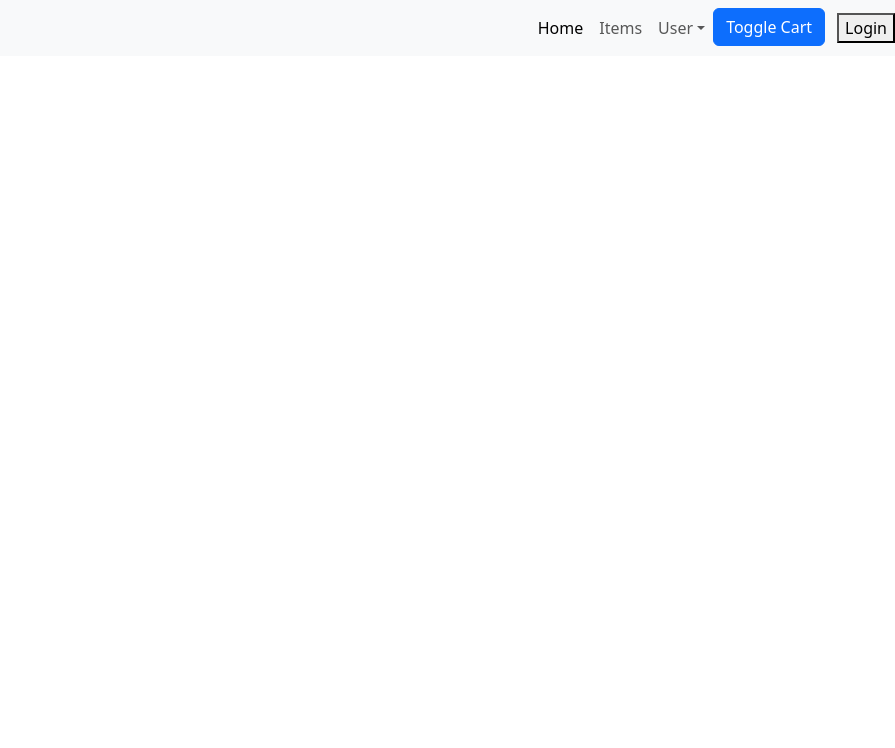
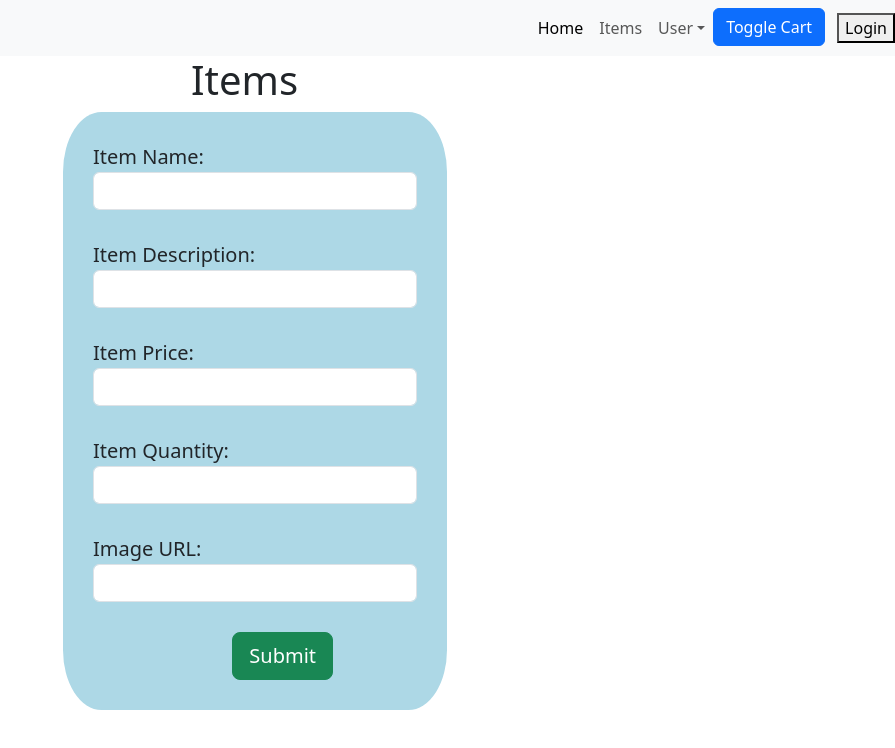
Before and after one commit to ZMichaelaK/Kazmjk, a React (Create React App) app: page /update/1 in a window 1280 px wide. Shown: the top 748 px of the page, without its empty margins (385-1280 px from the left). Built offline with nearby package versions, Linux system fonts and the light colour scheme; no server answers.

Commit message:
added working edit function

```diff
--- a/src/App.js
+++ b/src/App.js
@@ -84,7 +84,7 @@ function App() {
         <Routes>
           <Route path="/" element={<Homepage />} />
           <Route path="/Items" element={<ItemPage />} />
-          <Route path="/Update" element={<ItemEdit/>} />
+          <Route path="/update/:id" element={<ItemEdit/>} />
         </Routes>
       </Router>
     </header>
--- a/src/Components/Item/ItemEdit.jsx
+++ b/src/Components/Item/ItemEdit.jsx
@@ -1,8 +1,102 @@
+import axios from "axios";
+import { useEffect, useState } from "react";
+import { useParams, useNavigate } from "react-router-dom";
 function ItemEdit() {
+    const [itemName, setItemName] = useState("");
+  const [itemDescription, setItemDescription] = useState("");
+  const [price, setPrice] = useState("");
+  const [quantity, setQuantity] = useState("");
+  const [items, setItems] = useState([]);
+  const [imageUrl, setImageUrl] = useState("");
+  const [submittedItem, setSubmittedItem] = useState([]);
+  const params = useParams();
+  const navigate = useNavigate();
+
+  useEffect(() => {
+    axios.get("http://localhost:8085/item/get/" + params.id)
+    .then((res) => {
+        console.log(res);
+        setImageUrl(res.data.imageUrl);
+        setItemName(res.data.itemName);
+        setItemDescription(res.data.itemDescription);
+        setPrice(res.data.price);
+        setQuantity(res.data.quantity);
+    }).catch(err => console.error(err))
+}, []);
+
+  function updateItem (){
+    axios.put("http://localhost:8085/item/update/" + params.id, {
+        itemName,
+        itemDescription,
+        price,
+        quantity,
+        items,
+        imageUrl
+    })
+    .then(response =>
+        navigate(-1))
+    .catch(err => console.error(err))
+    }
     return (
         <div>
+            <h1 style={{textAlign: "center"}}>Items &nbsp;</h1>
+      <form style={{margin: "auto", maxWidth: "30%", fontSize: "20px", backgroundColor: "lightBlue", padding: "30px", borderRadius: "10%"}} onSubmit={e => {
+        e.preventDefault();
+        updateItem();
+      }}>
+        <label htmlFor="itemName">Item Name: </label>
+        <input
+          value={itemName}
+          onChange={(e) => setItemName(e.target.value)}
+          id="itemName"
+          type="text"
+          className="form-control"
+        />
+        <br />
+        <label htmlFor="itemDescription">Item Description: </label>
+        <input
+          value={itemDescription}
+          onChange={(e) => setItemDescription(e.target.value)}
+          id="itemDescription"
+          type="text"
+          className="form-control"
+        />
+        <br />
+        <label htmlFor="itemPrice">Item Price: </label>
+        <input
+          value={price}
+          onChange={(e) => setPrice(e.target.value)}
+          id="itemPrice"
+          type="text"
+          className="form-control"
+        />
+        <br />
+        <label htmlFor="itemQuantity">Item Quantity: </label>
+        <input
+          value={quantity}
+          onChange={(e) => setQuantity(e.target.value)}
+          id="itemQuantity"
+          type="text"
+          className="form-control"
+        />
+        <br />
+        <label htmlFor="imageUrl">Image URL: </label>
+        <input
+          value={imageUrl}
+          onChange={(e) => setImageUrl(e.target.value)}
+          id="imageUrl"
+          type="text"
+          className="form-control"
+        />
+        <br />
+        <button style={{marginLeft: "43%"}} type="submit" className="btn btn-success btn-lg">
+          Submit
+        </button>
+      </form>
+      <br />
+      <br />
 
-        </div>
+    </div>
      );
 }
 
```
